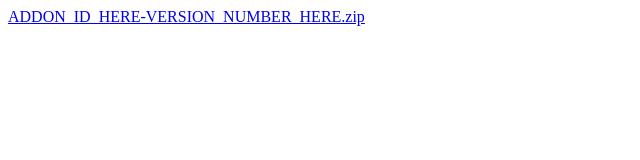
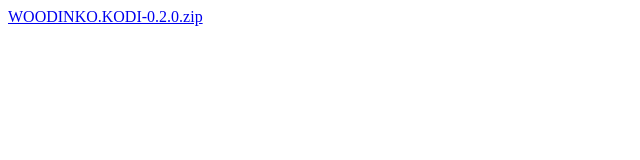
Before and after one commit to Woodinko/WOODINKO.KODI, a plain HTML site: page index.html in a window 1280 px wide. Shown: the whole page, without its empty margins (0-640 px from the left). Drawn offline with Linux system fonts and the light colour scheme.

Commit message:
Add files via upload

```diff
--- a/index.html
+++ b/index.html
@@ -1,2 +1,2 @@
 <!DOCTYPE html>
-<a href="ADDON_ID_HERE-VERSION_NUMBER_HERE.zip">ADDON_ID_HERE-VERSION_NUMBER_HERE.zip</a>
+<a href="WOODINKO.KODI-0.2.0.zip">WOODINKO.KODI-0.2.0.zip</a>
```
Also changed, not shown: 1 other file.
